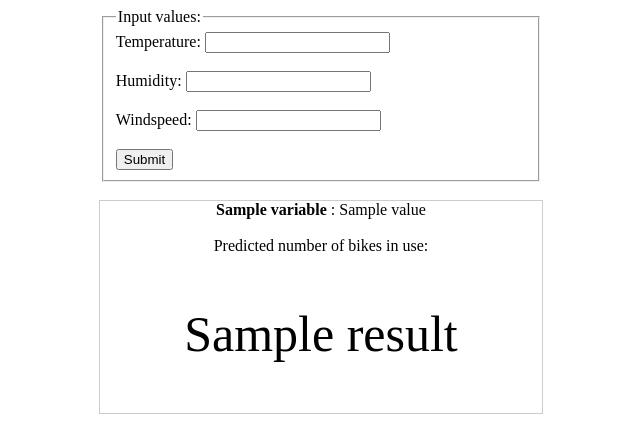
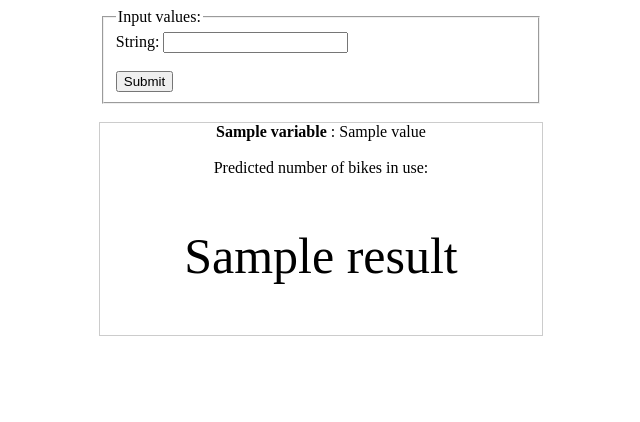
Before and after one commit to Maneechi/CyberBullying, a Python web app: template template/main.html in a window 1280 px wide. Shown: the top 422 px of the page, without its empty margins (319-959 px from the left). Run offline with Jinja, Linux system fonts and the light colour scheme; the template is opened without the code that fills it: most values are stand-ins (such as "Sample title", 1, 10 or a date in 2020).

Commit message:
removed text field

```diff
--- a/template/main.html
+++ b/template/main.html
@@ -14,19 +14,13 @@ form {
 </style>
 
 <head>
-    <title>Bike Usage Model</title>
+    <title>Cyber Bullying Detection Model</title>
 </head>
 <form action="{{ url_for('main') }}" method="POST">
     <fieldset>
         <legend>Input values:</legend>
-        Temperature:
+        String:
         <input name="temperature" type="number" required>
-        <br>
-        <br> Humidity:
-        <input name="humidity" type="number" required>
-        <br>
-        <br> Windspeed:
-        <input name="windspeed" type="number" required>
         <br>
         <br>
         <input type="submit">
```
